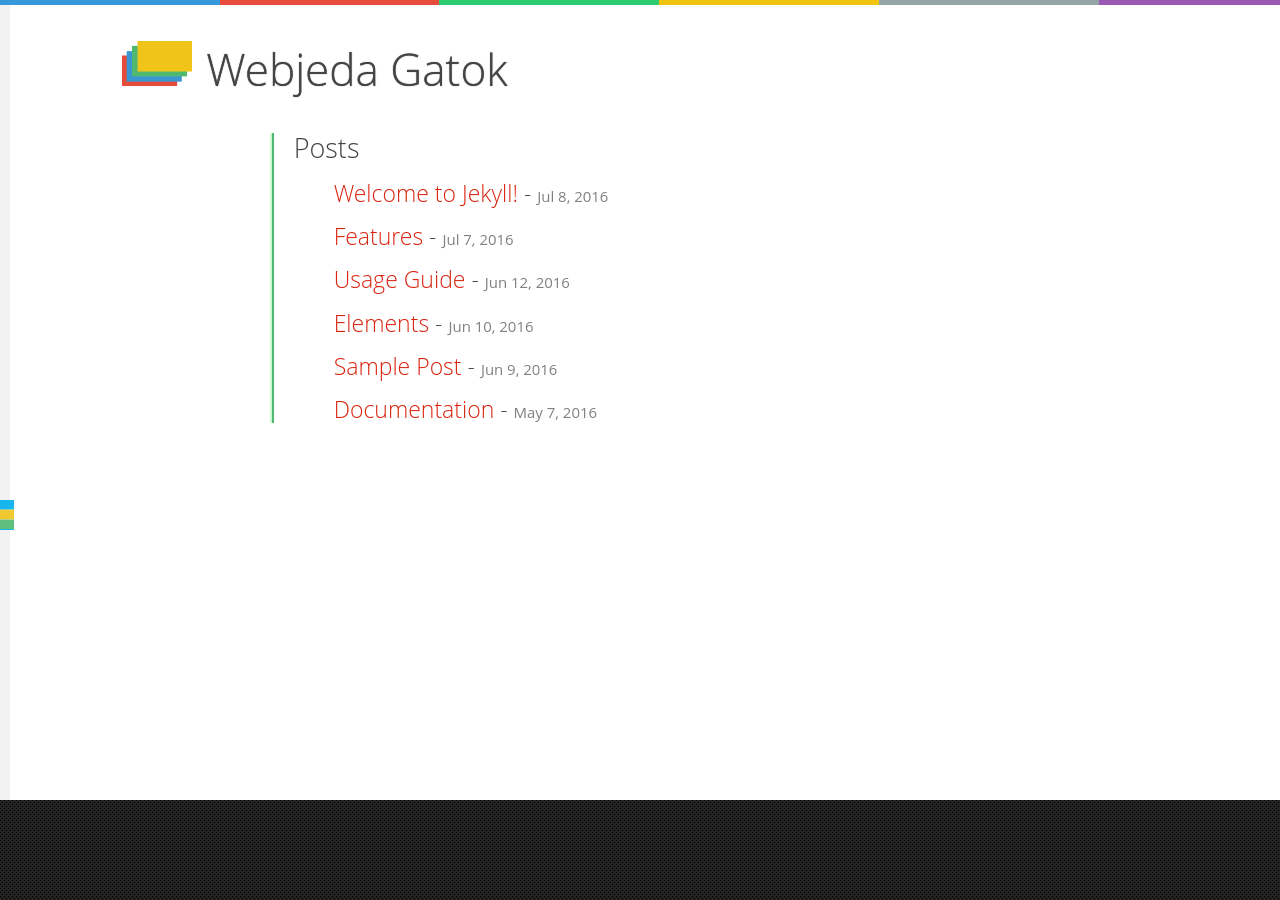
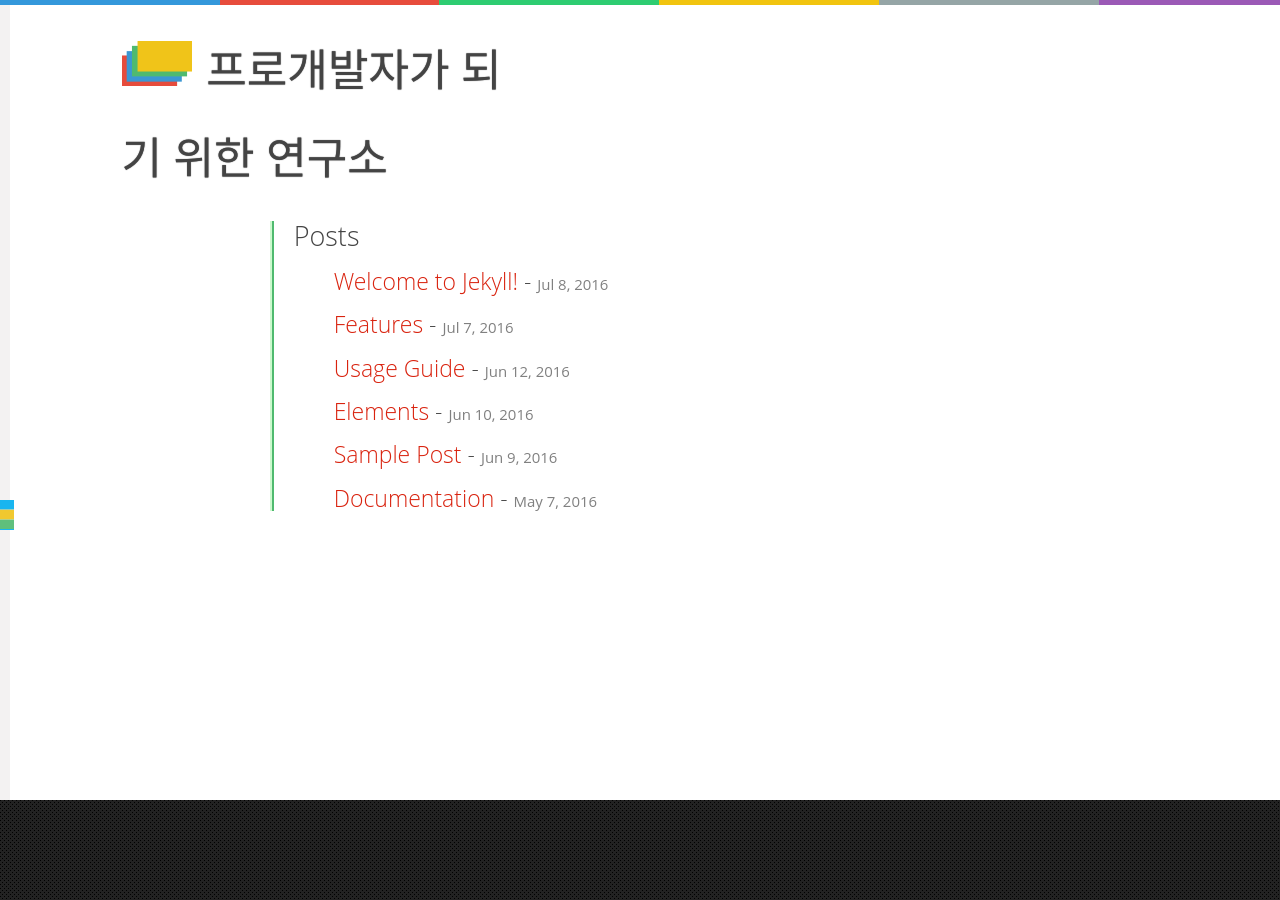
Before and after one commit to sharu725/gatok, a Jekyll site: the page built from index.html, in a window 1280 px wide. Built offline with Jekyll 4.4.1, drawn with Linux system fonts in a browser that asks for light colours.

Commit message:
Update _config.yml

```diff
--- a/_config.yml
+++ b/_config.yml
@@ -6,12 +6,12 @@
 # 'jekyll serve'. If you change this file, please restart the server process.
 
 # Site settings
-title: Webjeda Gatok
-email: your-email@domain.com
+title: 프로개발자가 되기 위한 연구소
+email: bdkk0209@hotmail.com
 description: > # this means to ignore newlines until "baseurl:"
   Gatok is a minimal jekyll theme with a 3d menu bar.
 baseurl: "" # the subpath of your site, e.g. /blog
-url: "http://webjeda.com" # the base hostname & protocol for your site
+url: "" # the base hostname & protocol for your site
 
 
 # Build settings
@@ -19,7 +19,7 @@
 baseurl: /bdkk
 permalink: /:title/
 
-disqus-shortname: webjeda-demo
+disqus-shortname: bdkk
 
 
 #compress.html
```
